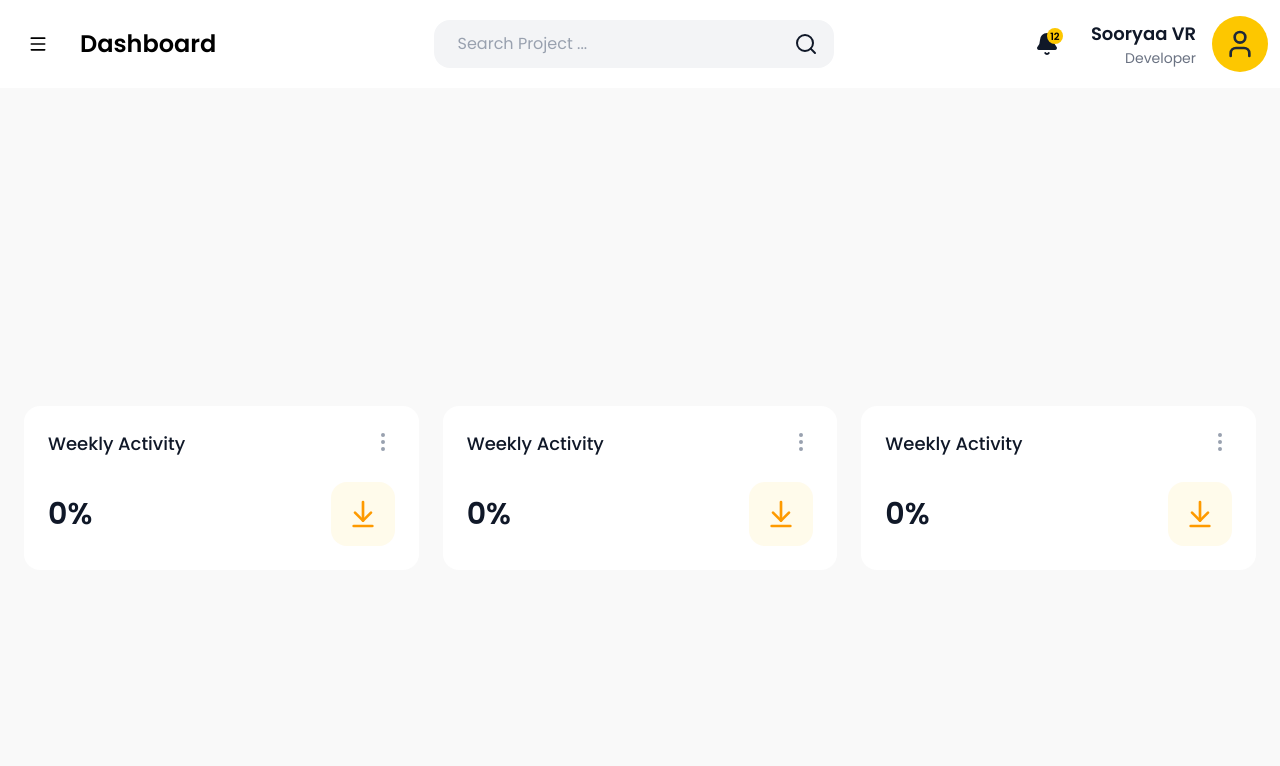
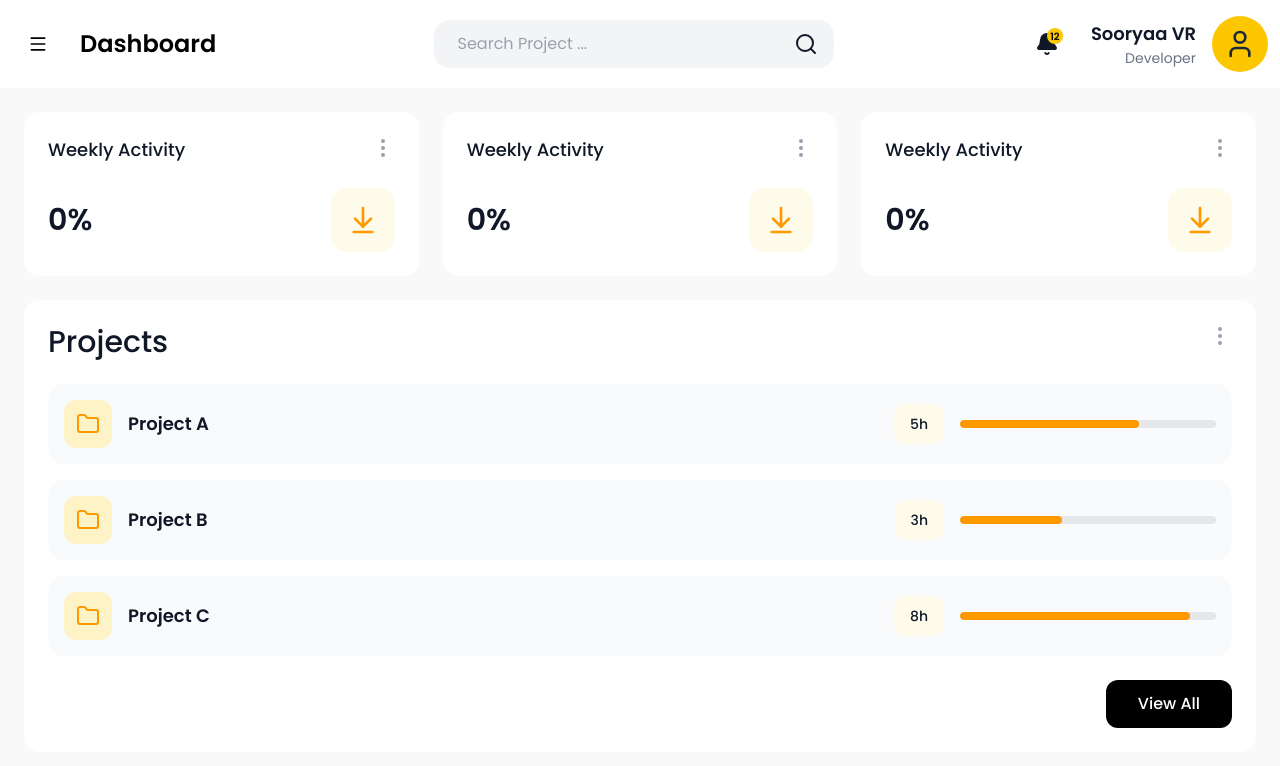
Before and after one commit to notsooryaa/tasky, a React (Vite) app: page / in a window 1280 px wide. Shown: the top 766 px of the page. Built offline with nearby package versions, Linux system fonts and the light colour scheme.

Commit message:
breakdown rough

```diff
--- /dev/null
+++ b/src/components/home/BreakDownCard.tsx
@@ -0,0 +1,74 @@
+import { Folder, MoreVertical } from "lucide-react";
+
+interface Project {
+  id: string;
+  name: string;
+  time: string;
+  progress: number;
+}
+
+interface BreakDownCardProps {
+  title?: string;
+  projects: Project[];
+  onViewAll?: () => void;
+}
+
+export const BreakDownCard = ({
+  title = "Projects",
+  projects,
+  onViewAll
+}: BreakDownCardProps) => {
+  return (
+    <div className="bg-white rounded-2xl p-6 w-full">
+      <div className="flex justify-between items-start mb-6">
+        <h2 className="text-3xl font-medium text-gray-900">{title}</h2>
+        <button className="text-gray-400 hover:text-gray-600">
+          <MoreVertical size={24} />
+        </button>
+      </div>
+
+      <div className="space-y-4">
+        {projects.map((project) => (
+          <div
+            key={project.id}
+            className="flex items-center gap-4 bg-gray-50 rounded-2xl p-4"
+          >
+            <div className="bg-amber-100 p-3 rounded-xl">
+              <Folder size={24} className="text-amber-500" />
+            </div>
+
+            <div className="flex-1">
+              <h3 className="text-lg font-semibold text-gray-900">
+                {project.name}
+              </h3>
+            </div>
+
+            <div className="bg-amber-50 px-4 py-2 rounded-xl">
+              <span className="text-sm font-medium text-gray-900">
+                {project.time}
+              </span>
+            </div>
+
+            <div className="w-64">
+              <div className="h-2 bg-gray-200 rounded-full overflow-hidden">
+                <div
+                  className="h-full bg-amber-500 rounded-full"
+                  style={{ width: `${project.progress}%` }}
+                />
+              </div>
+            </div>
+          </div>
+        ))}
+      </div>
+
+      <div className="flex justify-end mt-6">
+        <button
+          onClick={onViewAll}
+          className="bg-black text-white px-8 py-3 rounded-xl font-medium hover:bg-gray-800 transition-colors"
+        >
+          View All
+        </button>
+      </div>
+    </div>
+  );
+};
--- a/src/index.css
+++ b/src/index.css
@@ -3,3 +3,7 @@
 body {
   font-family: 'Poppins', sans-serif;
 }
+
+::-webkit-scrollbar {
+    display: none;
+}
--- a/src/pages/Home.tsx
+++ b/src/pages/Home.tsx
@@ -1,4 +1,5 @@
 import { ActivityCard } from "../components/home/ActivityCard";
+import { BreakDownCard } from "../components/home/BreakDownCard";
 import { Header } from "../components/home/Header";
 import { ArrowDownToLine } from "lucide-react";
 
@@ -6,7 +7,8 @@ function Home() {
   return (
     <>
       <Header />
-    <div className="flex items-center justify-center gap-6 bg-[#F9F9F9] h-screen p-6">
+      <div className="flex flex-col items-center gap-6 bg-[#F9F9F9] h-screen p-6">
+        <div className="flex flex-row gap-6 w-full">
           <ActivityCard
             title="Weekly Activity"
             value="0%"
@@ -23,6 +25,14 @@ function Home() {
             icon={<ArrowDownToLine size={32} className="text-amber-500" />}
           />
         </div>
+        <BreakDownCard
+          projects={[
+            { id: "1", name: "Project A", time: "5h", progress: 70 },
+            { id: "2", name: "Project B", time: "3h", progress: 40 },
+            { id: "3", name: "Project C", time: "8h", progress: 90 },
+          ]}
+        />
+      </div>
     </>
   );
 }
```
Lines whose indentation alone changed are shown as unchanged.
